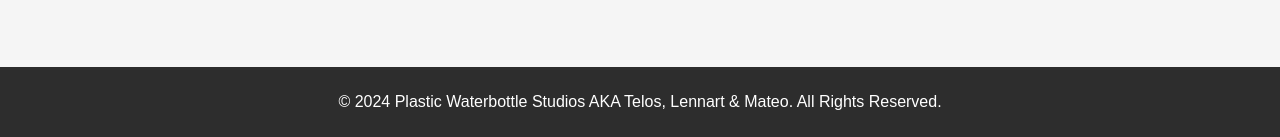
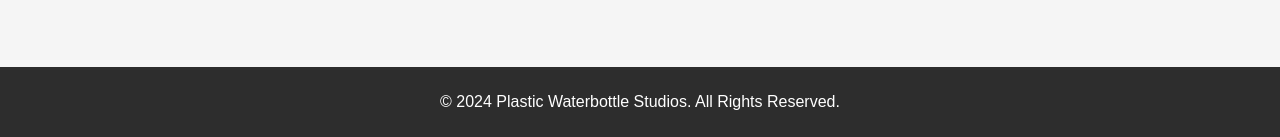
Before and after one commit to msolidblau/VeryBadGameSite, a plain HTML site: page index.html in a window 1280 px wide. Shown: the part 1318-1455 px from the top of the page. Drawn offline with Linux system fonts and the light colour scheme.

Commit message:
Update index.html

```diff
--- a/index.html
+++ b/index.html
@@ -60,7 +60,7 @@
 
     <!-- Footer Section -->
     <footer>
-        <p>&copy; 2024 Plastic Waterbottle Studios AKA Telos, Lennart & Mateo. All Rights Reserved.</p>
+        <p>&copy; 2024 Plastic Waterbottle Studios. All Rights Reserved.</p>
     </footer>
 
 </body>
```
